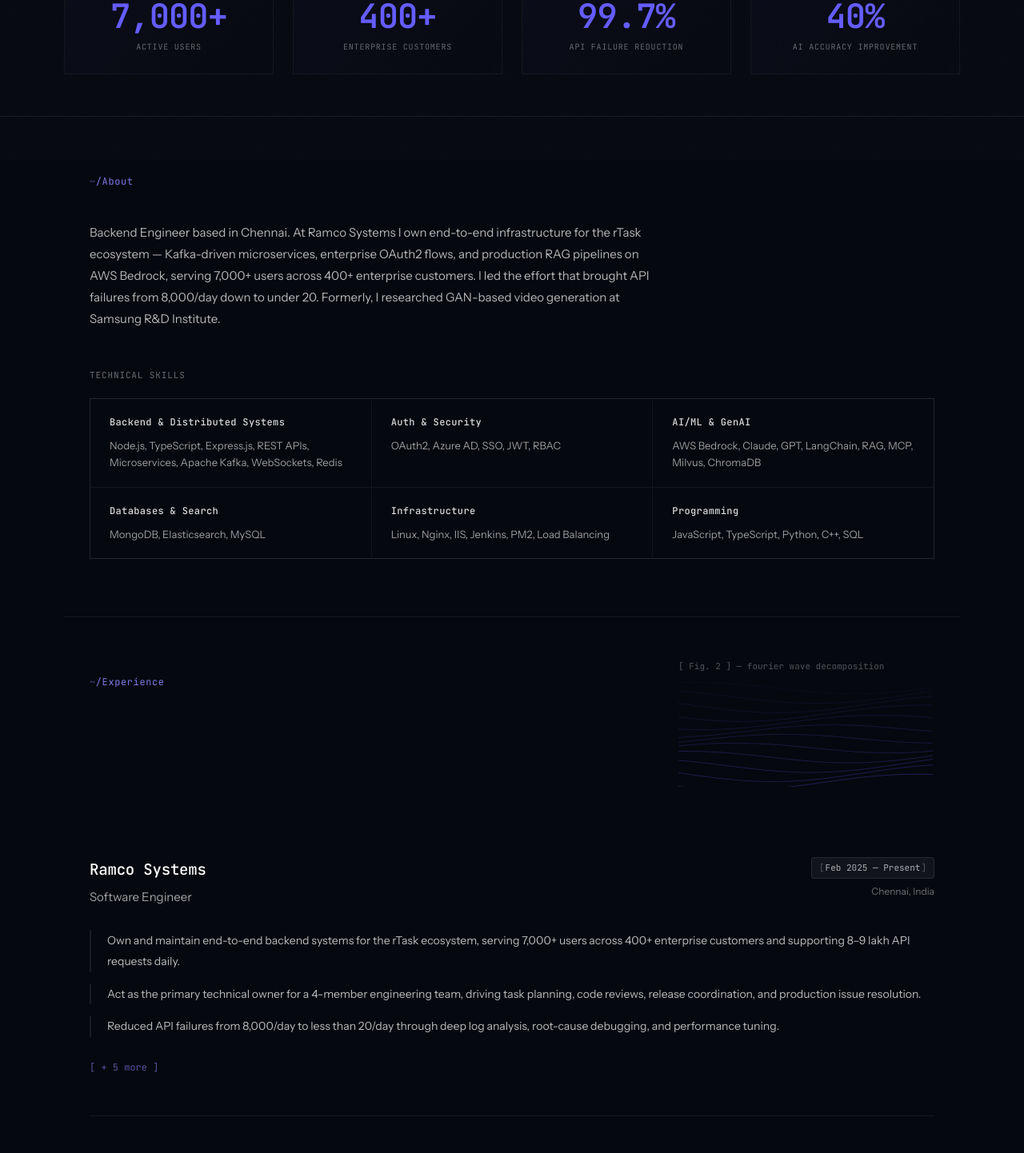
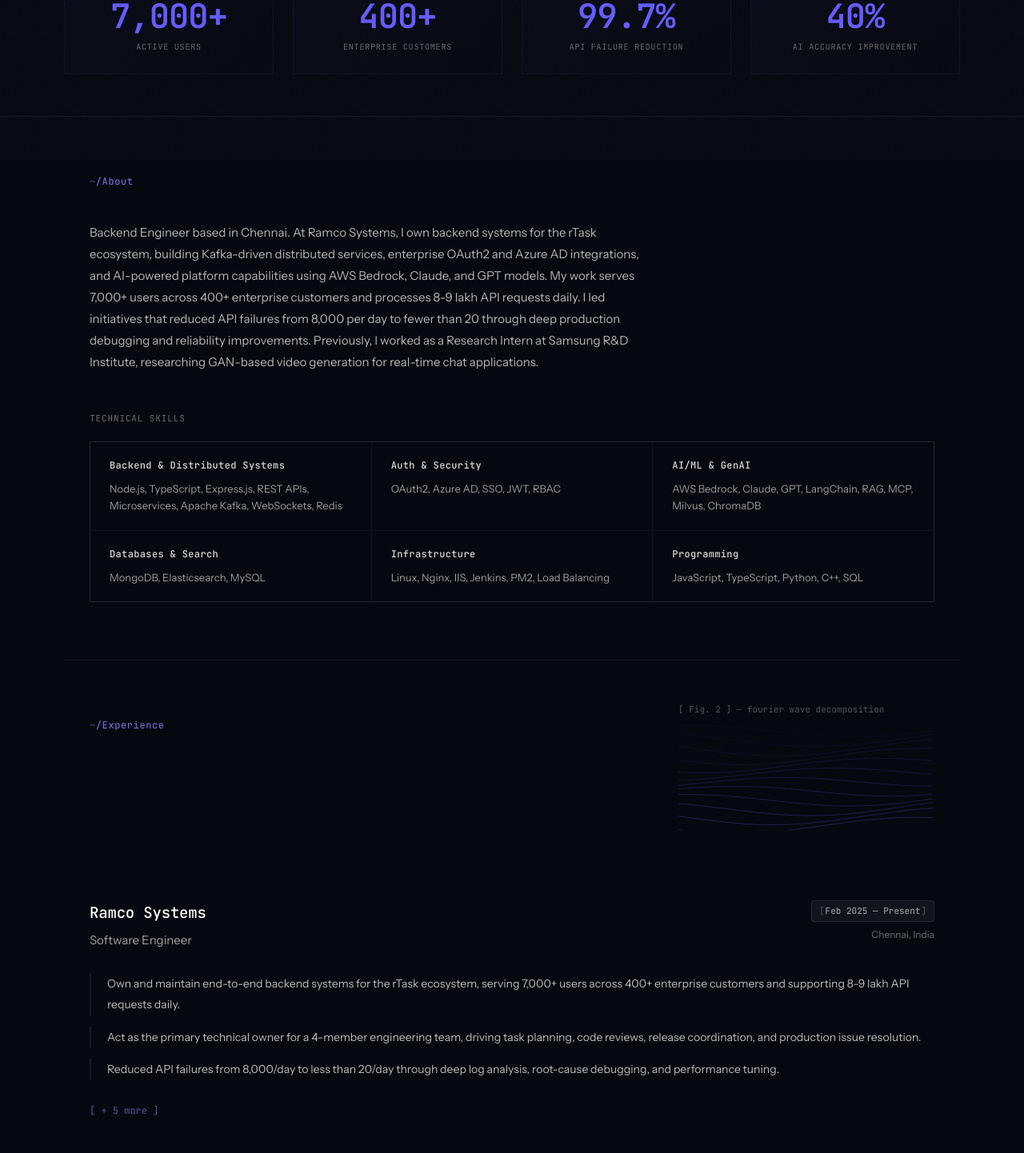
Before and after one commit to SauravKumarLal/Snake-Portfolio, a React (Vite) app: page / in a window 1280 px wide. Shown: the part 878-2320 px from the top of the page at 80% size. Built offline with nearby package versions, Linux system fonts and the light colour scheme.

Commit message:
Desc correction

```diff
--- a/src/data/index.js
+++ b/src/data/index.js
@@ -8,7 +8,7 @@
 ];
 
 export const ABOUT_BLURB =
-  "Backend Engineer based in Chennai. At Ramco Systems I own end-to-end infrastructure for the rTask ecosystem — Kafka-driven microservices, enterprise OAuth2 flows, and production RAG pipelines on AWS Bedrock, serving 7,000+ users across 400+ enterprise customers. I led the effort that brought API failures from 8,000/day down to under 20. Formerly, I researched GAN-based video generation at Samsung R&D Institute.";
+  "Backend Engineer based in Chennai. At Ramco Systems, I own backend systems for the rTask ecosystem, building Kafka-driven distributed services, enterprise OAuth2 and Azure AD integrations, and AI-powered platform capabilities using AWS Bedrock, Claude, and GPT models. My work serves 7,000+ users across 400+ enterprise customers and processes 8-9 lakh API requests daily. I led initiatives that reduced API failures from 8,000 per day to fewer than 20 through deep production debugging and reliability improvements. Previously, I worked as a Research Intern at Samsung R&D Institute, researching GAN-based video generation for real-time chat applications.";
 
 export const SKILLS = [
   {
@@ -36,7 +36,7 @@
     period: "Feb 2025 — Present",
     location: "Chennai, India",
     bullets: [
-      "Own and maintain end-to-end backend systems for the rTask ecosystem, serving 7,000+ users across 400+ enterprise customers and supporting 8–9 lakh API requests daily.",
+      "Own and maintain end-to-end backend systems for the rTask ecosystem, serving 7,000+ users across 400+ enterprise customers and supporting 8-9 lakh API requests daily.",
       "Act as the primary technical owner for a 4-member engineering team, driving task planning, code reviews, release coordination, and production issue resolution.",
       "Reduced API failures from 8,000/day to less than 20/day through deep log analysis, root-cause debugging, and performance tuning.",
       "Design and maintain distributed backend services using Node.js, TypeScript, Kafka, Redis, MongoDB, Elasticsearch, and WebSockets.",
```
